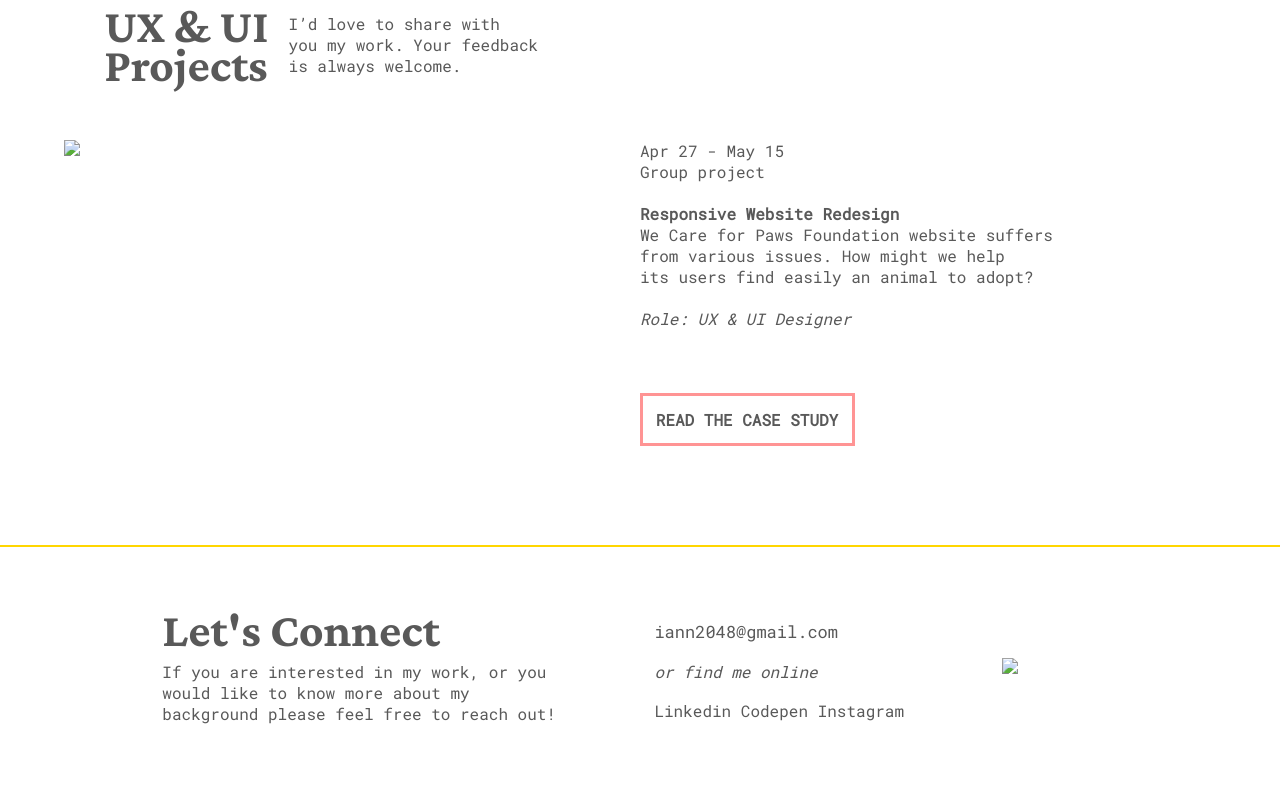
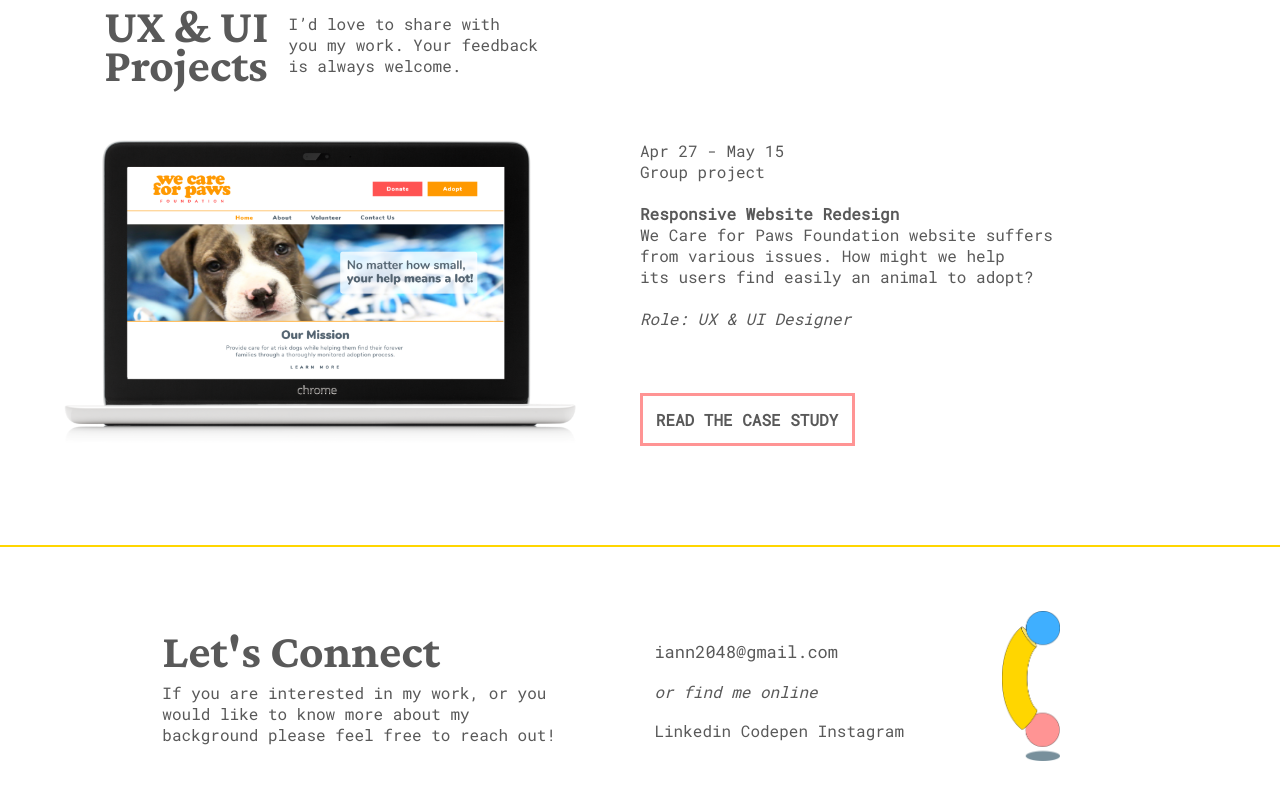
Before and after one commit to YiannisPapadopoulos/UX_UI_HW_19, a plain HTML site: page index.html in a window 1280 px wide. Shown: the part 700-1500 px from the top of the page. Drawn offline with nearby package versions, Linux system fonts and the light colour scheme.

Commit message:
correct img paths

```diff
--- a/index.html
+++ b/index.html
@@ -55,7 +55,7 @@
                </p>
             </div>
         </div>
-        <div class="deskimage-container"><img src="../UX_UI_HW_17/images/desk_mockup.png" class="Project-image">
+        <div class="deskimage-container"><img src="../UX_UI_HW_19/images/desk_mockup.png" class="Project-image">
         </div>
             <div class="project-details">
             <p>
@@ -95,7 +95,7 @@
             </p>
         </div>
         <div class="footer-part3">
-        <img src="../UX_UI_HW_17/images/connect.png" id="footer-img">
+        <img src="../UX_UI_HW_19/images/connect.png" id="footer-img">
         </div>
     </footer>
     <script src="js/index.js"></script>
```
Also changed, not shown: about.html (+1 -1 lines), images/connect copy.png (added), images/desk_mockup copy.png (added).
